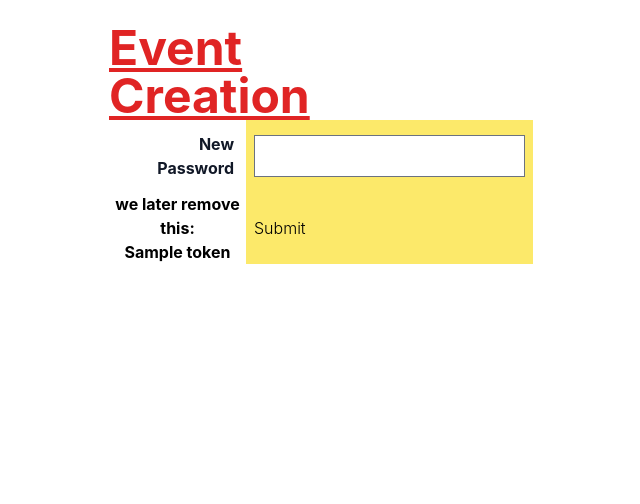
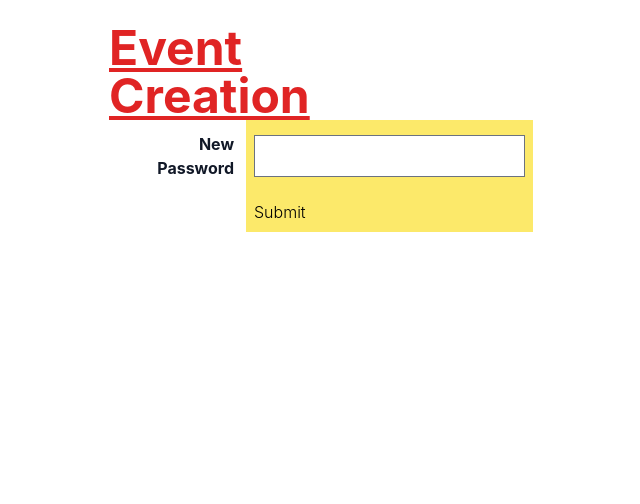
Before and after one commit to ardieMejia/event_management_system, a Flask app: template templates/reset-password.html in a window 1280 px wide. Shown: the part 64-568 px from the top of the page, without its empty margins (319-959 px from the left). Run offline with Flask 3, Linux system fonts and the light colour scheme; the template is opened without the code that fills it: most values are stand-ins (such as "Sample title", 1, 10 or a date in 2020); some libraries are stand-ins or nearby versions.

Commit message:
clean UI

```diff
--- a/templates/reset-password.html
+++ b/templates/reset-password.html
@@ -30,9 +30,7 @@
 		    </td>
 		</tr>
 		<tr>
-		    <th>we later remove this:
-			<br>
-			{{ token }}
+		    <th>
 		    </th>
 		    <td class="bg-yellow-200">
 			<div class="m-2 font-light">
```
